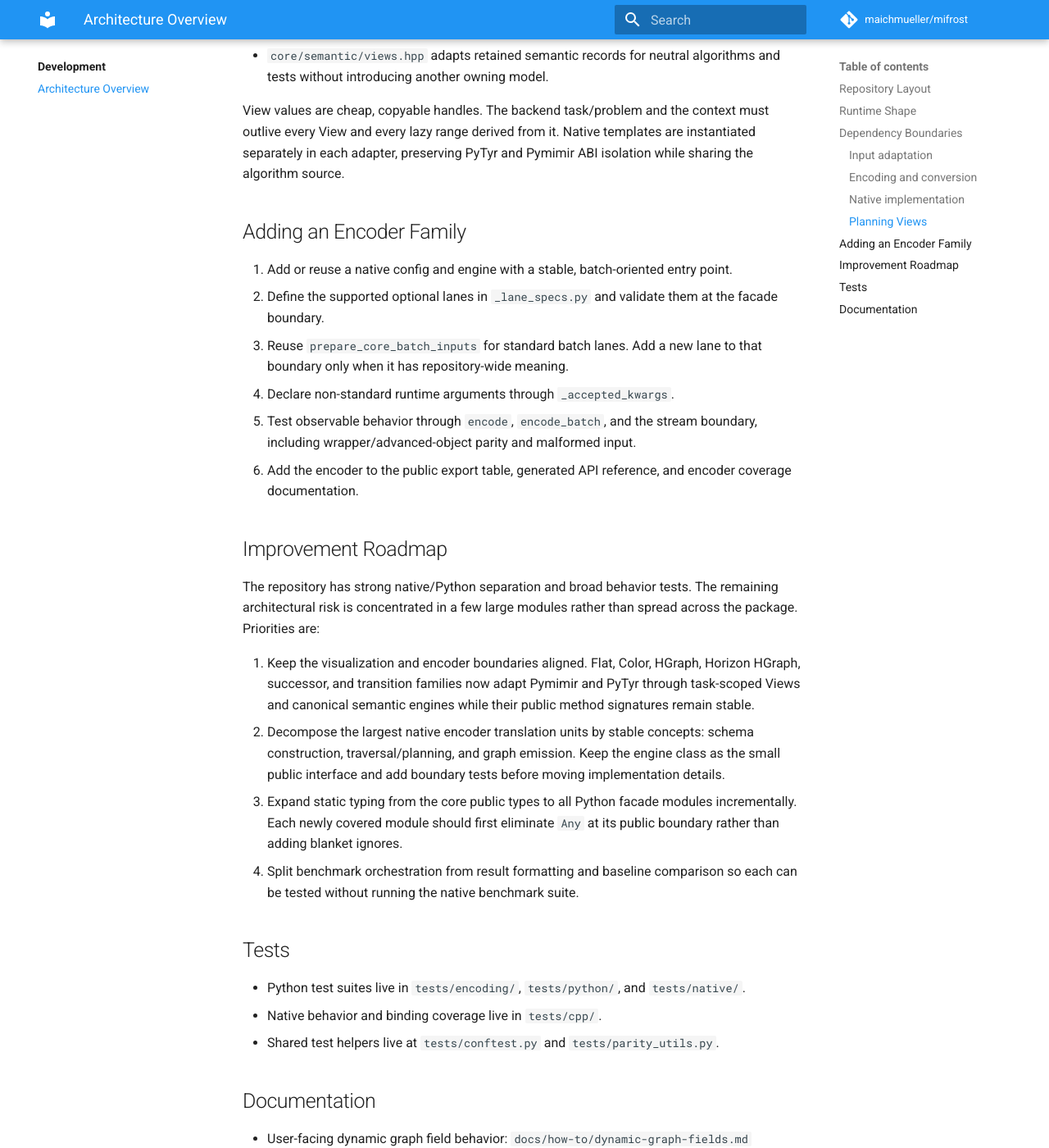
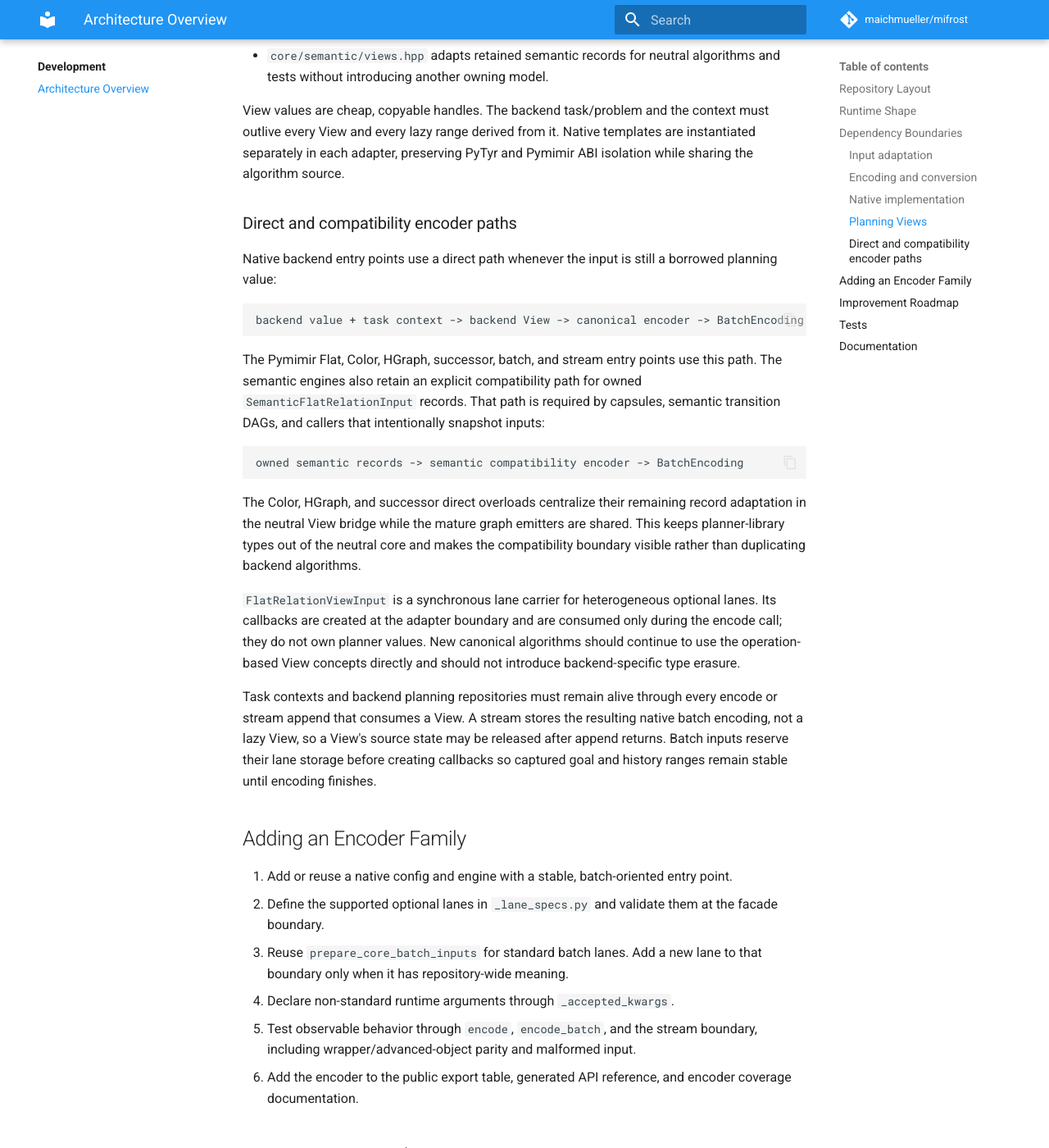
Before and after one commit to maichmueller/mifrost, an MkDocs documentation site: the page built from docs/development/architecture.md, in a window 1280 px wide and 1400 px high, scrolled down 2197 px. Shown: the whole window at 82% size. Built offline with MkDocs 1.6.1 and Material for MkDocs 9.7.7, drawn with Linux system fonts in a browser that asks for light colours; comment, search, counter and statistics services are not loaded; the version menu is left out.

Commit message:
Document direct and compatibility View paths
Co-authored-by: Copilot App <223556219+Copilot@users.noreply.github.com>

````diff
--- a/docs/development/architecture.md
+++ b/docs/development/architecture.md
@@ -92,6 +92,42 @@ context must outlive every View and every lazy range derived from it. Native
 templates are instantiated separately in each adapter, preserving PyTyr and
 Pymimir ABI isolation while sharing the algorithm source.
 
+### Direct and compatibility encoder paths
+
+Native backend entry points use a direct path whenever the input is still a
+borrowed planning value:
+
+```text
+backend value + task context -> backend View -> canonical encoder -> BatchEncoding
+```
+
+The Pymimir Flat, Color, HGraph, successor, batch, and stream entry points use
+this path. The semantic engines also retain an explicit compatibility path for
+owned `SemanticFlatRelationInput` records. That path is required by capsules,
+semantic transition DAGs, and callers that intentionally snapshot inputs:
+
+```text
+owned semantic records -> semantic compatibility encoder -> BatchEncoding
+```
+
+The Color, HGraph, and successor direct overloads centralize their remaining
+record adaptation in the neutral View bridge while the mature graph emitters
+are shared. This keeps planner-library types out of the neutral core and makes
+the compatibility boundary visible rather than duplicating backend algorithms.
+
+`FlatRelationViewInput` is a synchronous lane carrier for heterogeneous
+optional lanes. Its callbacks are created at the adapter boundary and are
+consumed only during the encode call; they do not own planner values. New
+canonical algorithms should continue to use the operation-based View concepts
+directly and should not introduce backend-specific type erasure.
+
+Task contexts and backend planning repositories must remain alive through every
+encode or stream append that consumes a View. A stream stores the resulting
+native batch encoding, not a lazy View, so a View's source state may be released
+after append returns. Batch inputs reserve their lane storage before creating
+callbacks so captured goal and history ranges remain stable until encoding
+finishes.
+
 ## Adding an Encoder Family
 
 1. Add or reuse a native config and engine with a stable, batch-oriented entry
````
Also changed, not shown: docs/flat-composition.md (+13 -9 lines).
